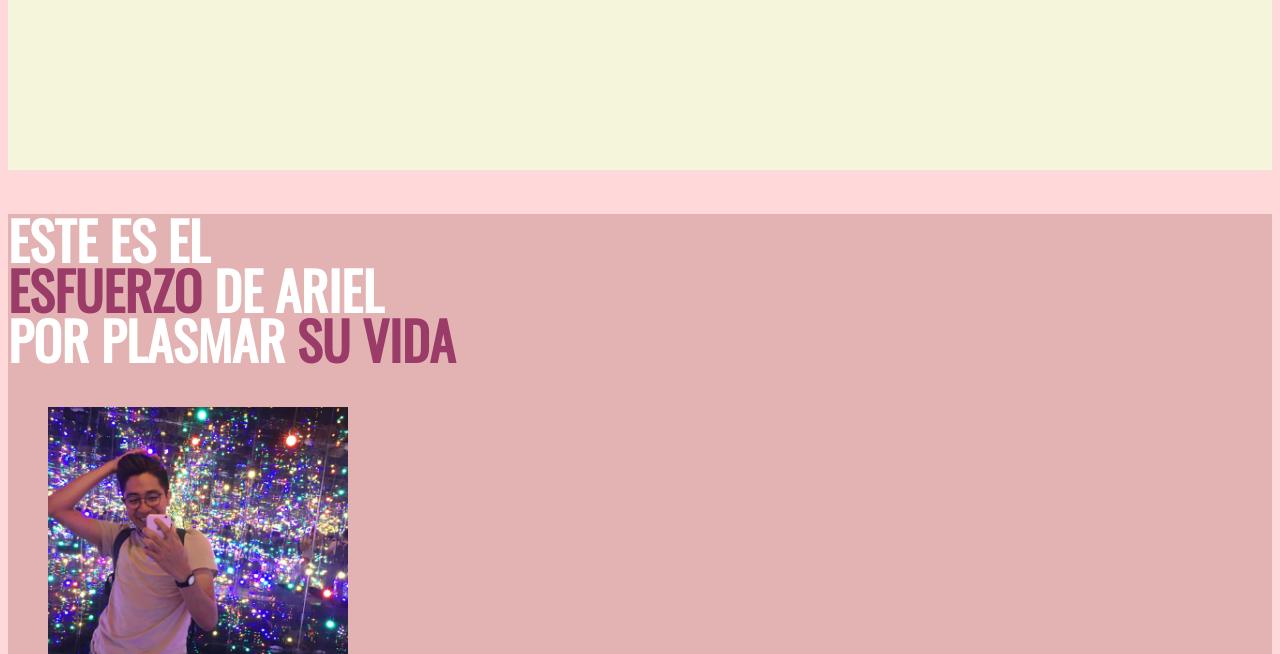
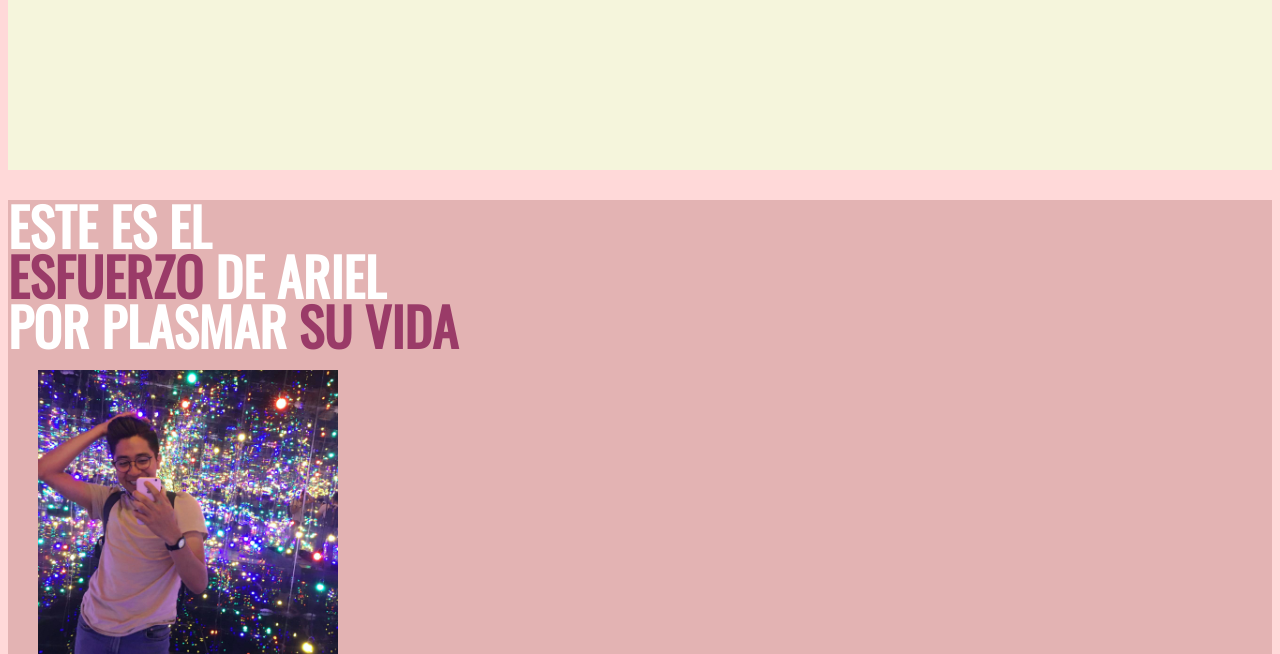
Before and after one commit to arielmerin/arielmerin, a plain HTML site: page index.html in a window 1280 px wide. Shown: the part 146-800 px from the top of the page. Drawn offline with nearby package versions, Linux system fonts and the light colour scheme.

Commit message:
Este tiene diferentes márges en la parte principal

```diff
--- a/css/style.css
+++ b/css/style.css
@@ -34,15 +34,16 @@ header a{
 h1 strong{
     color: #9A3B68;
 }
-#hero{
+.hero{
     background: #E3B3B3;
     font-size: 35px;
     /* sirve para la separación de los renglones*/
     line-height: 50px;
-    letter-spacing; 0.15px;
+    letter-spacing: 0.15px;
     /* Color de la fuente*/
     color: #FFFFFF;
     text-transform: uppercase;
+    margin: 0px 0px, 0px, 0px;
 }
 #family{
     background: #B4EFDC;
@@ -68,8 +69,18 @@ body header div nav ol li a{
 
 .hero_text{
     width: 500px;
+    margin: 30px 0px 0px 0px;
+}
+
+.hero_text h1{
+    margin: 30px 0px 0px 0px;
 }
 
 .hero_image{
     width: 300px;
+    margin: 0px 30px 0px 30px;
 }
+
+.hero figure{
+    margin: 20px 0px 0px 0px;
+}
--- a/index.html
+++ b/index.html
@@ -43,7 +43,7 @@
                 </nav>
             </div>
         </header>
-        <section id="hero">
+        <section class="hero">
             <div class="hero_text">
             <h1>Este es el <br> <strong> esfuerzo </strong>  de Ariel <br> por plasmar <strong> su vida </strong> </h1>
             </div>
```
